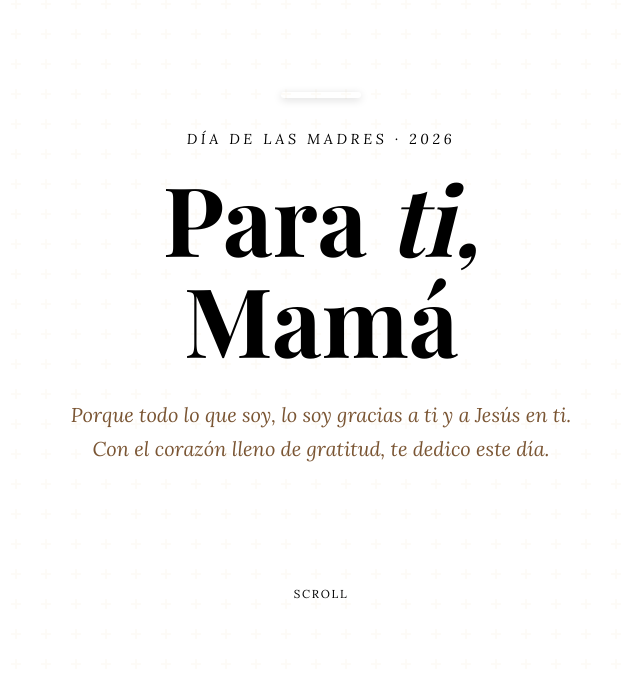
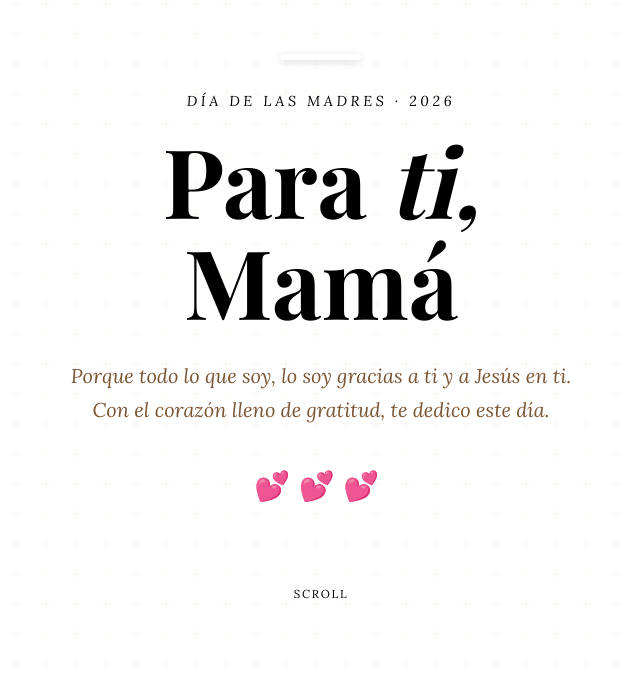
Before and after one commit to Pat-Testing-E3/Pat-Testing-E3.github.io, a plain HTML site: page index.html in a window 1280 px wide. Shown: the part 121-797 px from the top of the page, without its empty margins (319-959 px from the left). Drawn offline with nearby package versions, Linux system fonts and the light colour scheme; a web font is replaced by a local one.

Commit message:
Update index.html

```diff
--- a/index.html
+++ b/index.html
@@ -408,6 +408,7 @@ footer {
       Porque todo lo que soy, lo soy gracias a ti y a Jesús en ti.</br>
       Con el corazón lleno de gratitud, te dedico este día.
    </p>
+    <div class="hearts">💕💕💕</div>
     <div class="scroll-hint">Scroll</div>
   </header>
 
```
